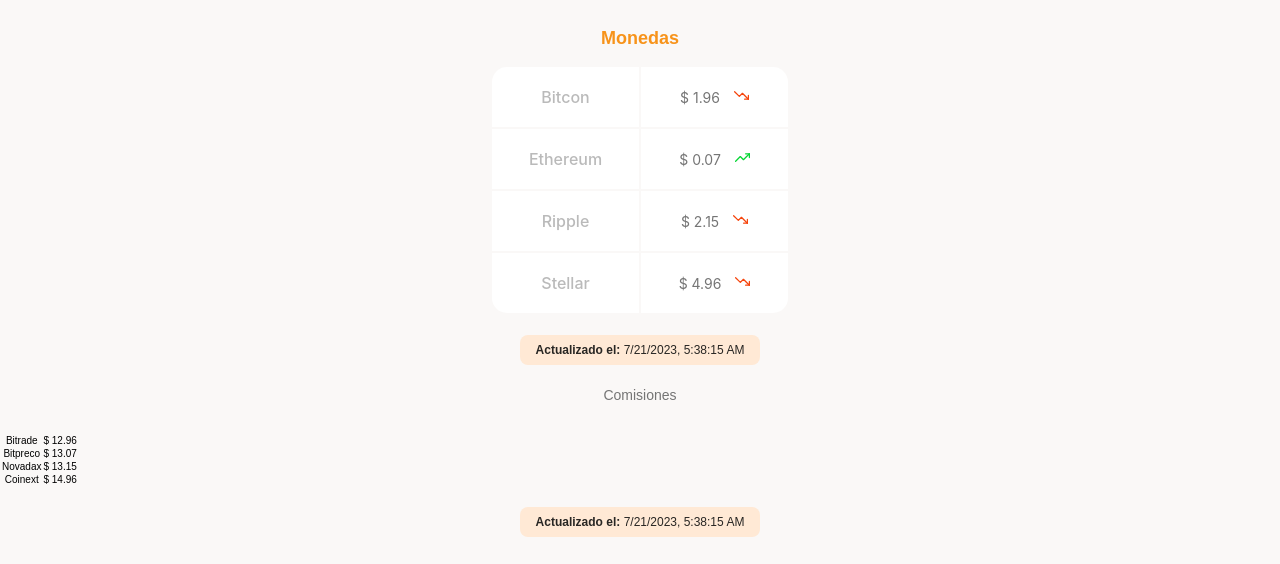
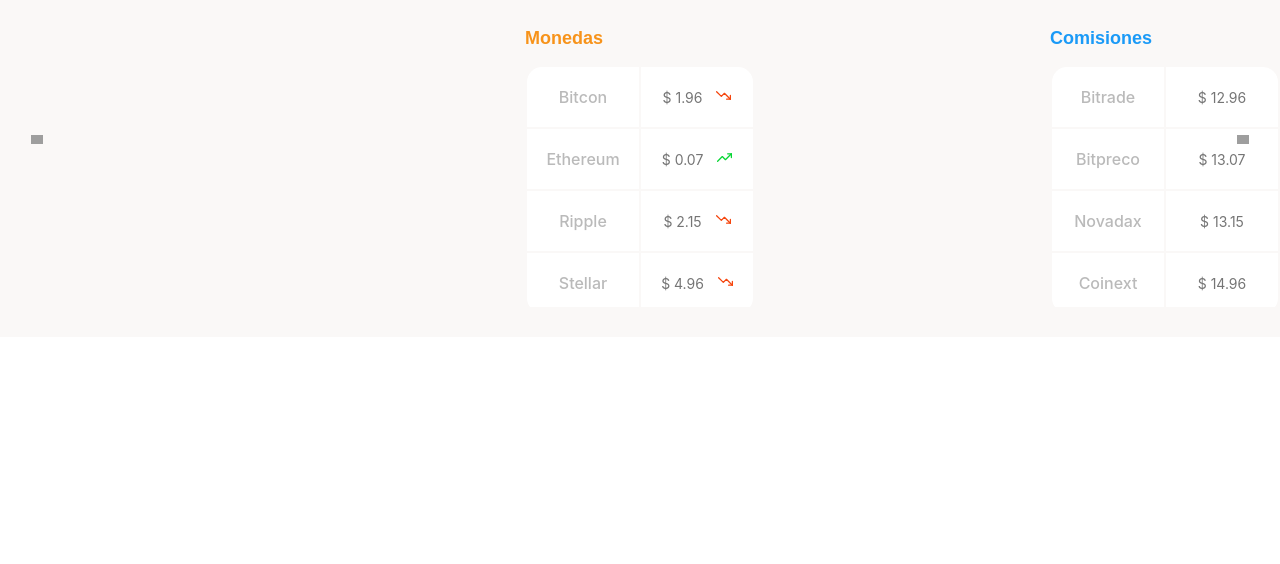
Before and after one commit to ancabrerany/curso-mobile-first, a plain HTML site: page index.html in a window 1280 px wide. Shown: the part 739-1303 px from the top of the page. After the commit the page ends 1076 px from the top, so only its background shows below. Drawn offline with Linux system fonts and the light colour scheme; grey boxes are pictures that could not be loaded.

Commit message:
Scroll Tables

```diff
--- a/index.html
+++ b/index.html
@@ -24,9 +24,9 @@
                 <p>Traemos información en tiempo real de las casas de cambio y las monedas más importantes del mundo.</p>
             </div>
             <section class="main-tables-container">
-                <div class="main-currency-table">
+                <div class="main-table" id="currency-table">
                     <p class="currency-table--title">Monedas</p>
-                    <div class="currency-table--container">
+                    <div class="table--container" >
                         <table>
                             <tr>
                                 <td class="table__top-left">Bitcon</td>
@@ -45,12 +45,16 @@
                             </tr>
                         </table>
                     </div>
-                    <div class="currency-table--date">
+                    <div class="table--date currency-table-date">
                         <p><b>Actualizado el: </b><script> document.write(new Date().toLocaleString());</script> </p> </div>
                 </div>
-                <div class="main-comissions-table">
-                    <p class="comissions-table--title">Comisiones</p>
-                    <div class="comissions-table--container">
+
+                <a href="#currency_table" class="left-arrow"></a>
+                <a href="#commissions_table" class="right-arrow"></a>
+
+                <div class="main-table" id="commissions-table">
+                    <p class="commissions-table--title">Comisiones</p>
+                    <div class="table--container">
                         <table>
                             <tr>
                                 <td class="table__top-left">Bitrade</td>
@@ -69,7 +73,7 @@
                             </tr>
                         </table>
                     </div>
-                    <div class="currency-table--date">
+                    <div class="table--date commissions-table-date">
                         <p><b>Actualizado el: </b><script> document.write(new Date().toLocaleString());</script> </p> </div>
                 </div>
             </section>
--- a/style.css
+++ b/style.css
@@ -8,6 +8,8 @@
     --grey: #bababa;
     --off-white: #faf8f7;
     --just-white: #fff;
+    --margin-center-table: calc(50% - (230px / 2));
+    --margin-center-plan: calc(50% - (190px / 2));
 }
 * {
     box-sizing: border-box;
@@ -17,6 +19,7 @@
 html{
     font-size: 62.5%;
     font-family: 'DM Sans', sans-serif;
+    scroll-behavior: smooth;
 }
 
 header {
@@ -128,21 +131,63 @@
     line-height: 1.6rem;
     color: #757575;
 }
-.main-currency-table {
+.main-tables-container {
+    width: 100%;
+    height: 280px;
+
+    display: flex;
+    justify-content: space-between;
+
+    overflow-x: scroll; /* Lo que sobresale hacerlo deslizable */
+    overscroll-behavior: contain;
+    scroll-snap-type: x proximity;
+    scroll-behavior: smooth; /* Transición suave */
+}
+.main-table {
     width: 70%;
     min-width: 235px;
     max-width: 500px;
     height: 360px;
     margin: 0 auto;
+    scroll-snap-align: center;
 }
-.main-currency-table .currency-table--title {
+#currency-table {
+    padding-left: var(--margin-center-table);
+    margin-right: calc(var(--margin-center-table) / 2);
+}
+#commissions-table {
+    padding-right: var(--margin-center-table);
+    margin-left: calc(var(--margin-center-table) / 2);
+}
+
+.main-tables-container .right-arrow, .left-arrow {
+    width: 12px;
+    height: 12px;
+
+    position: absolute;
+    margin: calc(calc(237.5px/2) - 12px) 0;
+    right: 31px;
+
+    background-image: url("https://gist.githack.com/CabosManuel/7a56bc251eafbbcbac0a78a106a2630d/raw/b8fe714481549af687447ad811847c3f1d3a2db1/right-arrow.svg");
+    background-size: contain;
+    background-position: center;
+    background-repeat: no-repeat;
+  }
+.main-table .currency-table--title {
     margin-bottom: 15px;
     font-size: 1.8rem;
     font-weight: bold;
     line-height: 2.3rem;
     color: var(--bitcoin-orange);
 }
-.currency-table--container {
+
+.main-tables-container .left-arrow {
+    right: 0;
+    left: 31px;
+    transform: rotate(180deg);
+  }
+
+.table--container {
     width: 90%;
     min-width: 230px;
     max-width: 300px;
@@ -151,11 +196,11 @@
     font-family: 'Inter', sans-serif;
 
 }
-.currency-table--container table{
+.table--container table{
     width: 100%;
     height: 100%;
 }
-.currency-table--container td {
+.table--container td {
     width: 50%;
     font-size: 1.6rem;
     font-weight: 500;
@@ -163,32 +208,25 @@
     color: var(--grey);
     background-color: var(--just-white);
 }
-.currency-table--container .table__top-left {
+.table--container .table__top-left {
     border-radius: 15px 0 0 0 ;
 }
-.currency-table--container .table__top-right {
+.table--container .table__top-right {
     border-radius: 0 15px 0 0 ;
 }
-.currency-table--container .table__bottom-right {
+.table--container .table__bottom-right {
     border-radius: 0 0 15px 0;
 }
-.currency-table--container .table__bottom-left {
+.table--container .table__bottom-left {
     border-radius: 0 0 0  15px;
 }
-.currency-table--container .table__right {
+.table--container .table__right {
     font-size: 1.4rem;
     font-weight: normal;
     line-height: 1.7rem;
     color: #757575;
 }
-.currency-table--container .currency-down-icon {
-    display: inline-block;
-    width: 15px;
-    height: 15px;
-    margin-left: 10px;
-    background-image: url('./assets/icons/trending-down.svg');
-}
-.currency-table--container .currency-down-icon {
+.table--container .currency-down-icon {
     display: inline-block;
     width: 15px;
     height: 15px;
@@ -198,7 +236,7 @@
     background-position: center;
     background-repeat: no-repeat;
 }
-.currency-table--container .currency-up-icon {
+.table--container .currency-up-icon {
     display: inline-block;
     width: 15px;
     height: 15px;
@@ -208,17 +246,31 @@
     background-position: center;
     background-repeat: no-repeat;
 }
-.currency-table--date {
+.table--date {
     width: 240px;
     height: 30px;
     margin: 0 auto;
     margin-top: 20px;
     padding: 8px;
-    background-color: var(--soft-orange);
     border-radius: 8px;
 }
-.currency-table--date p {
+.currency-table-date{
+    background-color: var(--soft-orange);
+}
+.table--date p {
     font-size: 1.2rem;
     line-height: 1.5rem;
     color: var(--warm-black);
 }
+
+/* comissions */
+.main-table .commissions-table--title {
+    margin-bottom: 15px;
+    font-size: 1.8rem;
+    font-weight: bold;
+    line-height: 2.3rem;
+    color: var(--secondary-blue);
+}
+.commissions-table-date{
+    background-color: var(--soft-blue);
+}
```
